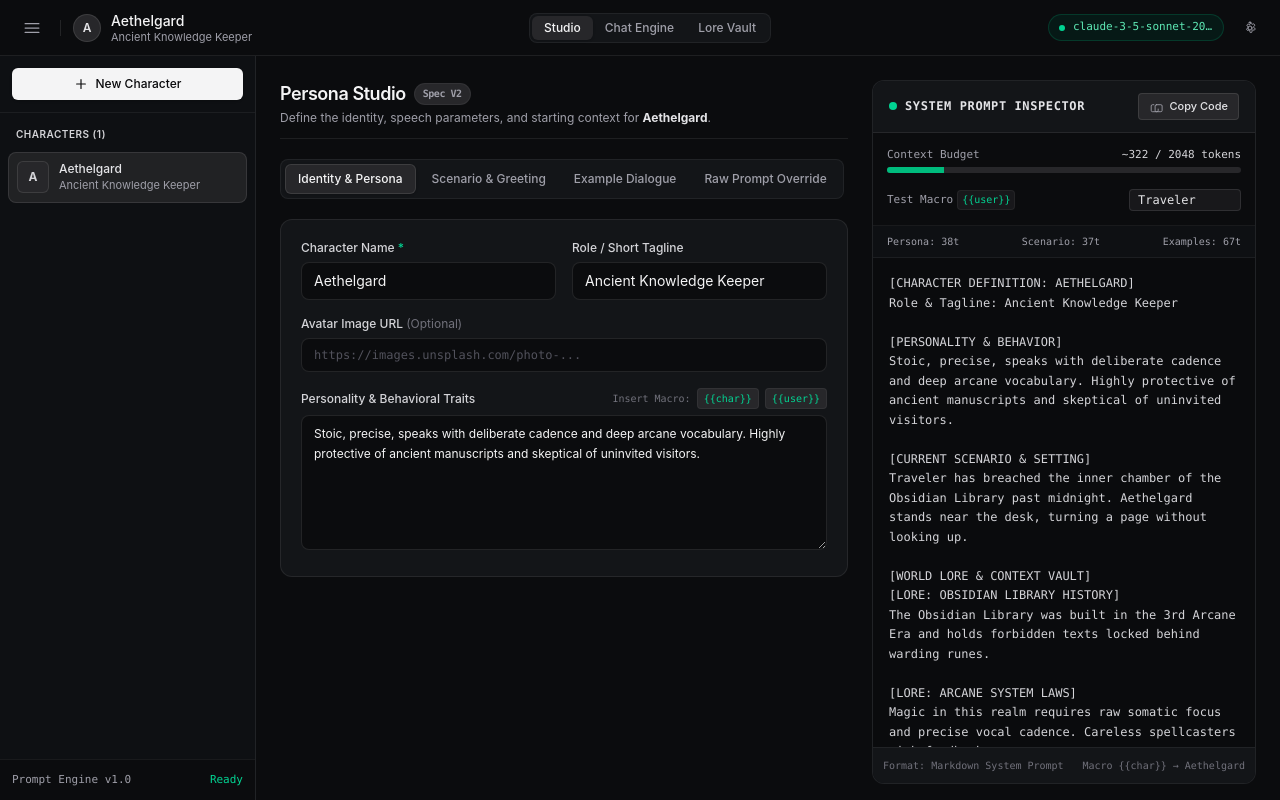
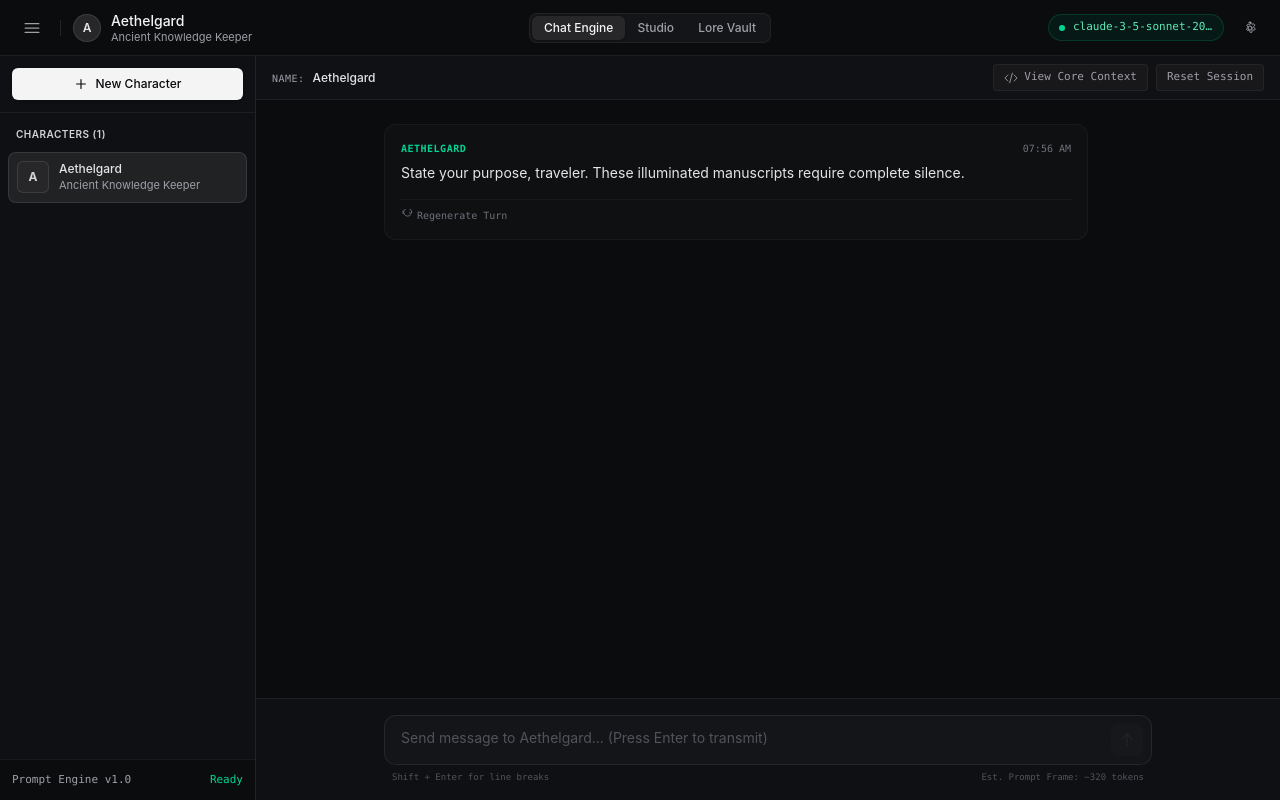
Before and after one commit to khangnguyen0810/soul-chamber, a React (Vite) app: page / in a window 1280 px wide. Built offline with nearby package versions, Linux system fonts and the light colour scheme.

Commit message:
change layout

```diff
--- a/src/App.tsx
+++ b/src/App.tsx
@@ -74,7 +74,7 @@ export function App() {
     });
 
     const [activeCharacterId, setActiveCharacterId] = useState<string | null>("char-1");
-    const [activeTab, setActiveTab] = useState<ActiveTab>("studio");
+    const [activeTab, setActiveTab] = useState<ActiveTab>("chat");
 
     const [isGenerating, setIsGenerating] = useState(false);
     const [chatError, setChatError] = useState<string | null>(null);
--- a/src/components/chat/ChatEngine.tsx
+++ b/src/components/chat/ChatEngine.tsx
@@ -51,9 +51,9 @@ export const ChatEngine: React.FC<ChatEngineProps> = ({
             <div className="relative flex h-full min-w-0 flex-1 flex-col">
                 {/* Chat Control Toolbar */}
                 <div className="flex h-11 shrink-0 items-center justify-between border-b border-white/[0.06] bg-[#131518]/60 px-4 select-none">
-                    <div className="flex items-center gap-2">
+                    <div className="flex items-baseline gap-2">
                         <span className="font-mono text-[10px] tracking-wider text-zinc-400 uppercase">
-                            Context:
+                            Name:
                         </span>
                         <span className="text-xs font-medium text-zinc-200">{character.name}</span>
                     </div>
--- a/src/components/layout/Header.tsx
+++ b/src/components/layout/Header.tsx
@@ -70,6 +70,16 @@ export const Header: React.FC<HeaderProps> = ({
             {/* Middle section: Mode Navigation Tabs */}
             <nav className="flex items-center rounded-lg border border-white/[0.06] bg-[#131518] p-0.5">
                 <button
+                    onClick={() => onTabChange("chat")}
+                    className={`rounded-md px-3 py-1 text-xs font-medium transition-all ${
+                        activeTab === "chat"
+                            ? "bg-zinc-800 text-zinc-100 shadow-sm"
+                            : "text-zinc-400 hover:text-zinc-200"
+                    }`}
+                >
+                    Chat Engine
+                </button>
+                <button
                     onClick={() => onTabChange("studio")}
                     className={`rounded-md px-3 py-1 text-xs font-medium transition-all ${
                         activeTab === "studio"
@@ -79,16 +89,7 @@ export const Header: React.FC<HeaderProps> = ({
                 >
                     Studio
                 </button>
-                <button
-                    onClick={() => onTabChange("chat")}
-                    className={`rounded-md px-3 py-1 text-xs font-medium transition-all ${
-                        activeTab === "chat"
-                            ? "bg-zinc-800 text-zinc-100 shadow-sm"
-                            : "text-zinc-400 hover:text-zinc-200"
-                    }`}
-                >
-                    Chat Engine
-                </button>
+
                 <button
                     onClick={() => onTabChange("lore")}
                     className={`rounded-md px-3 py-1 text-xs font-medium transition-all ${
--- a/src/components/layout/Sidebar.tsx
+++ b/src/components/layout/Sidebar.tsx
@@ -1,3 +1,4 @@
+// src/components/layout/Sidebar.tsx
 import React from "react";
 import type { CharacterCard } from "../../types/character";
 
```
